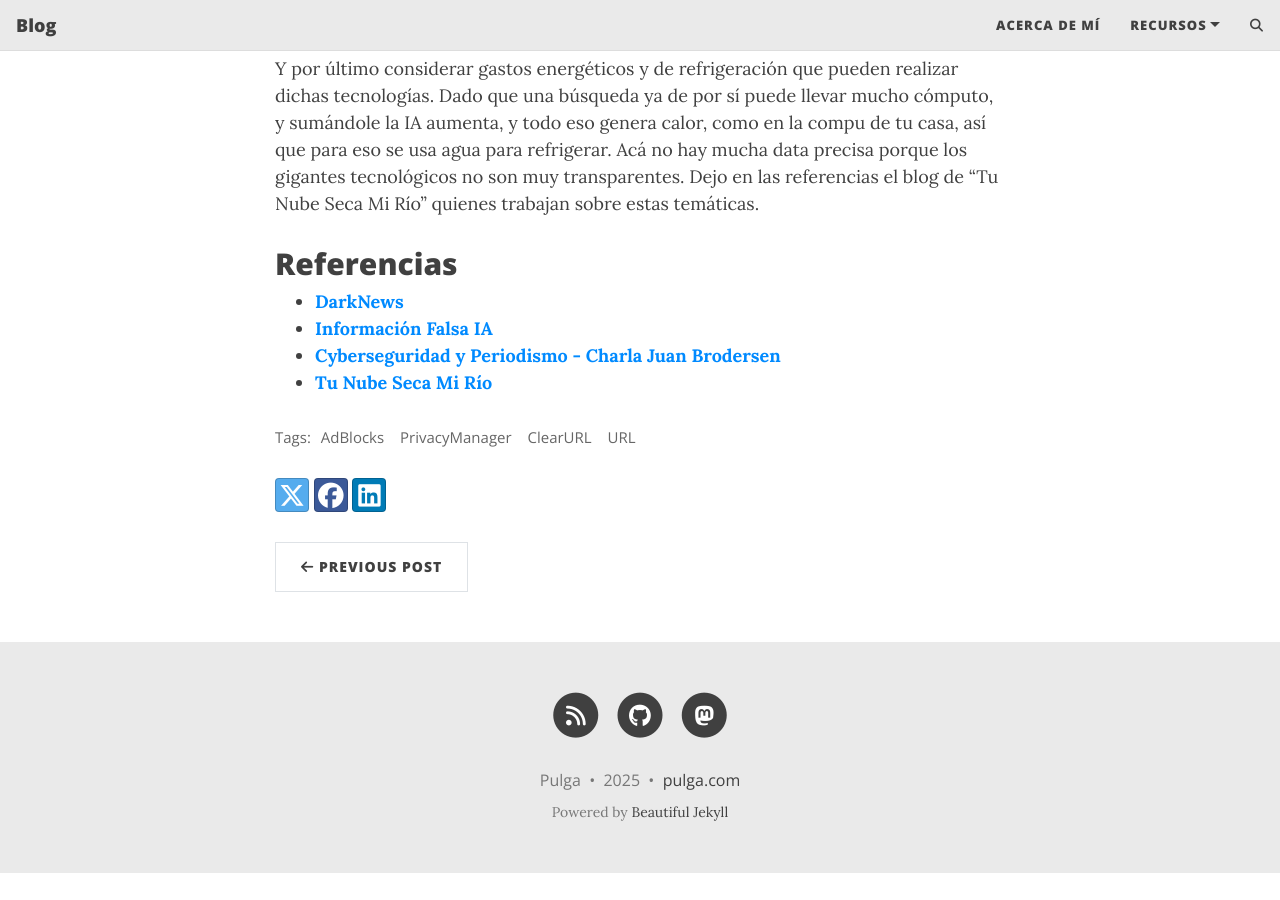
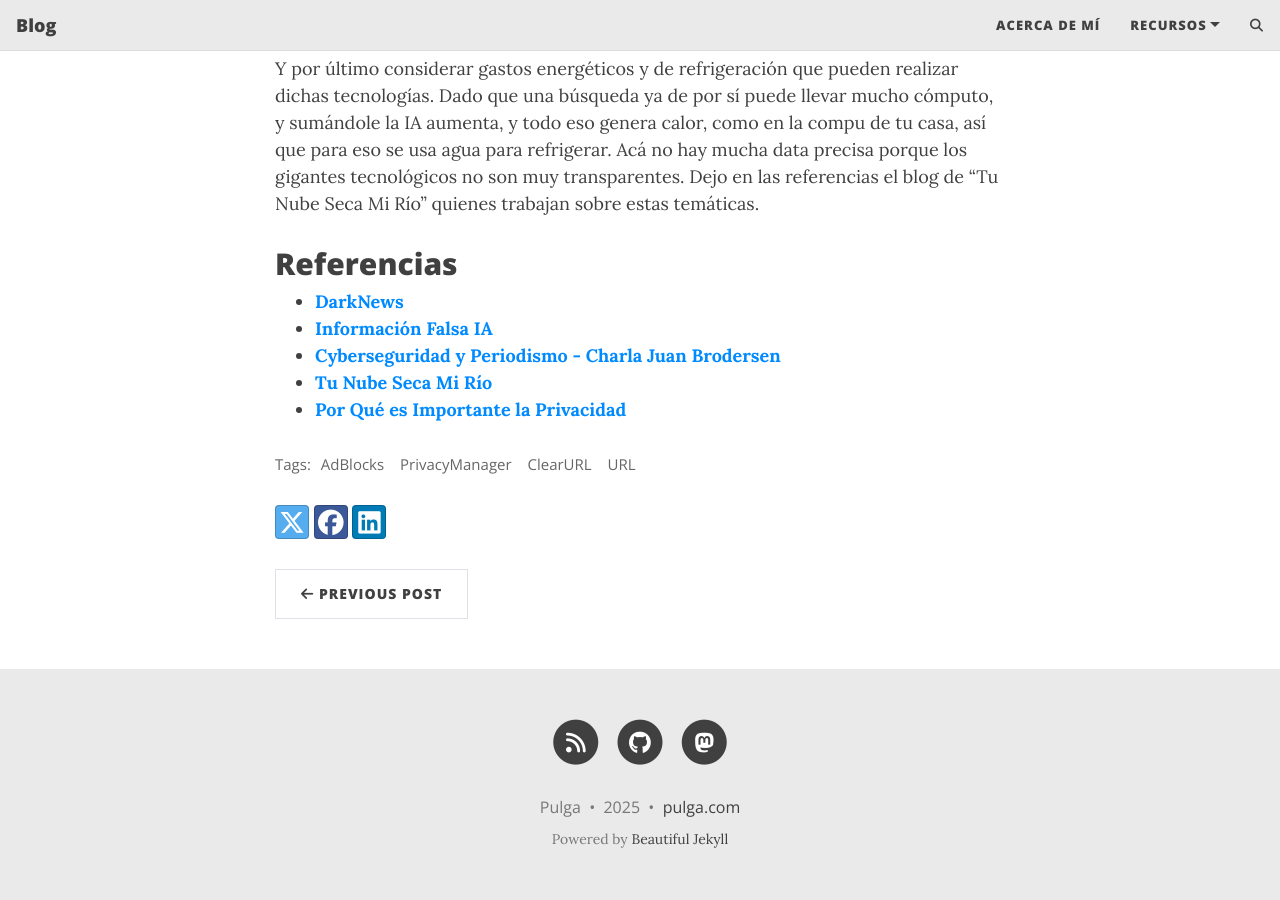
Before and after one commit to Pulga8/pulga8.github.io, a Jekyll site: the page built from _posts/2025-10-26-navegando-por-internet.md, in a window 1280 px wide and 900 px high, scrolled down 7620 px. Built offline with Jekyll 4.4.1, drawn with Linux system fonts in a browser that asks for light colours; formulas are drawn with MathJax 3; comment, search, counter and statistics services are not loaded; before the commit the page ends 8493 px from its top, so only the background shows below that.

Commit message:
fix post navegando por internet

```diff
--- a/_posts/2025-10-26-navegando-por-internet.md
+++ b/_posts/2025-10-26-navegando-por-internet.md
@@ -140,3 +140,4 @@ Y por último considerar gastos energéticos y de refrigeración que pueden real
 * **[Información Falsa IA](https://www.brodersendarknews.com/p/desinformacion-chatbots-ia-chatgpt-gemini)**
 * **[Cyberseguridad y Periodismo - Charla Juan Brodersen](https://youtu.be/qS3J1QigqFo)**
 * **[Tu Nube Seca Mi Río](https://tunubesecamirio.com/)**
+* **[Por Qué es Importante la Privacidad](https://www.privacyguides.org/es/basics/why-privacy-matters/#que-es-la-privacidad)**
```
